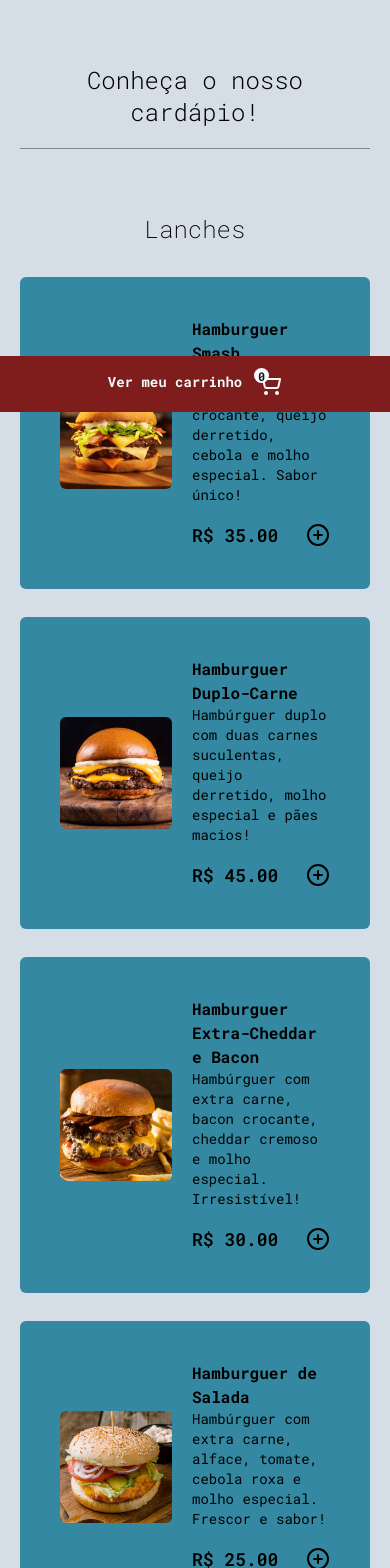
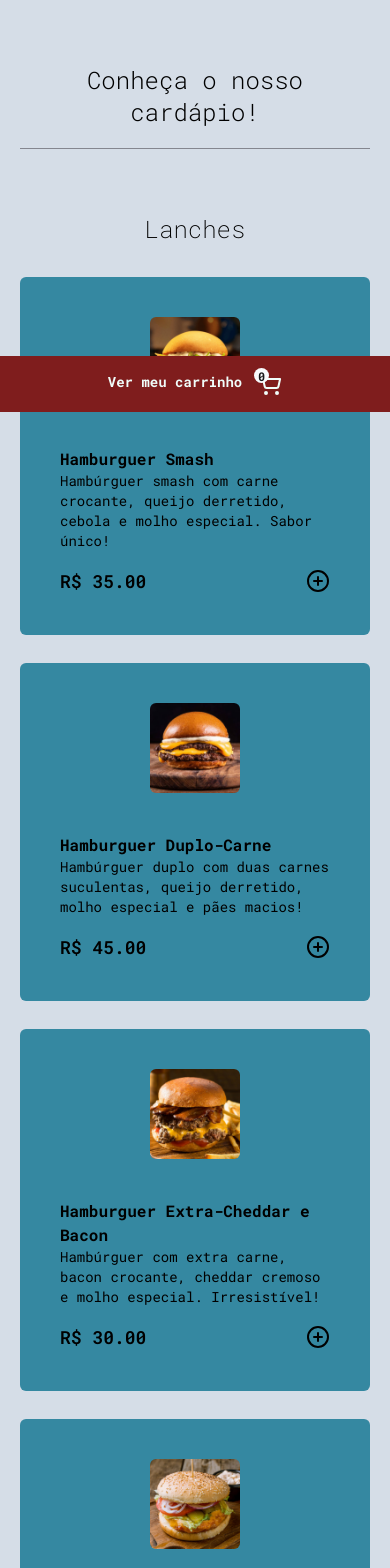
Before and after one commit to victorzld/cardapio-online, a Next.js app: page / in a window 390 px wide. Shown: the part 432-2000 px from the top of the page. Built offline with nearby package versions, Linux system fonts and the light colour scheme.

Commit message:
fix item responsiveness

```diff
--- a/src/app/pages/cardapio/cardapio.tsx
+++ b/src/app/pages/cardapio/cardapio.tsx
@@ -543,11 +543,11 @@ export default function Cardapio() {
                 </p>
 
                 <div className='grid grid-cols-1 md:grid-cols-2 px-5 gap-7 md:gap-10 mb-16'>
-                    <div className='group bg-cyan-700/80 mx-auto rounded-md p-10 flex gap-5 items-center justify-center w-full'>
+                    <div className='group max-sm:flex max-sm:flex-col max-sm:gap-10 bg-cyan-700/80 mx-auto rounded-md p-10 flex gap-5 items-center justify-center w-full'>
                         <img
                             src='/assets/hamb-1.png'
                             alt="Imagem do hamburguer"
-                            className="w-[112px] h-[112px] rounded-md group-hover:scale-105 group-hover:rotate-1 duration-500"
+                            className="w-[112px] h-[112px] max-sm:h-[90px] max-sm:w-[90px]  rounded-md group-hover:scale-105 group-hover:rotate-1 duration-500"
                         />
 
                         <div>
@@ -568,11 +568,11 @@ export default function Cardapio() {
                             </div>
                         </div>
                     </div>
-                    <div className='group bg-cyan-700/80 mx-auto rounded-md p-10 flex gap-5 items-center justify-center w-full'>
+                    <div className='group max-sm:flex max-sm:flex-col max-sm:gap-10 bg-cyan-700/80 mx-auto rounded-md p-10 flex gap-5 items-center justify-center w-full'>
                         <img
                             src='/assets/hamb-3.png'
                             alt="Imagem do hamburguer"
-                            className="w-[112px] h-[112px] rounded-md group-hover:scale-105 group-hover:rotate-1 duration-500"
+                            className="w-[112px] h-[112px] max-sm:h-[90px] max-sm:w-[90px]  rounded-md group-hover:scale-105 group-hover:rotate-1 duration-500"
                         />
 
                         <div>
@@ -593,11 +593,12 @@ export default function Cardapio() {
                             </div>
                         </div>
                     </div>
-                    <div className='group bg-cyan-700/80 mx-auto rounded-md p-10 flex gap-5 items-center justify-center w-full'>
+
+                    <div className='group max-sm:flex max-sm:flex-col max-sm:gap-10 bg-cyan-700/80 mx-auto rounded-md p-10 flex gap-5 items-center justify-center w-full'>
                         <img
                             src='/assets/hamb-2.png'
                             alt="Imagem do hamburguer"
-                            className="w-[112px] h-[112px] rounded-md group-hover:scale-105 group-hover:rotate-1 duration-500"
+                            className="w-[112px] h-[112px] max-sm:h-[90px] max-sm:w-[90px]  rounded-md group-hover:scale-105 group-hover:rotate-1 duration-500"
                         />
 
                         <div>
@@ -618,11 +619,11 @@ export default function Cardapio() {
                             </div>
                         </div>
                     </div>
-                    <div className='group bg-cyan-700/80 mx-auto rounded-md p-10 flex gap-5 items-center justify-center w-full'>
+                    <div className='group max-sm:flex max-sm:flex-col max-sm:gap-10 bg-cyan-700/80 mx-auto rounded-md p-10 flex gap-5 items-center justify-center w-full'>
                         <img
                             src='/assets/hamb-4.png'
                             alt="Imagem do hamburguer"
-                            className="w-[112px] h-[112px] rounded-md group-hover:scale-105 group-hover:rotate-1 duration-500"
+                            className="w-[112px] h-[112px] max-sm:h-[90px] max-sm:w-[90px]  rounded-md group-hover:scale-105 group-hover:rotate-1 duration-500"
                         />
 
                         <div>
@@ -653,11 +654,11 @@ export default function Cardapio() {
                 </p>
 
                 <div className='grid grid-cols-1 md:grid-cols-2 px-5 gap-7 md:gap-10 mb-16'>
-                    <div className='group bg-cyan-700/80 mx-auto rounded-md p-10 flex gap-5 items-center justify-start w-full'>
+                    <div className='group max-sm:flex max-sm:flex-col max-sm:gap-10 bg-cyan-700/80 mx-auto rounded-md p-10 flex gap-5 items-center justify-start w-full'>
                         <img
                             src='/assets/refri-1.png'
                             alt="Imagem da Bebida"
-                            className="w-[112px] h-[112px] rounded-md group-hover:scale-105 group-hover:rotate-1 duration-500"
+                            className="w-[112px] h-[112px] max-sm:h-[90px] max-sm:w-[90px]  rounded-md group-hover:scale-105 group-hover:rotate-1 duration-500"
                         />
                         <div className="w-full">
                             <p className='font-bold'>Coca-Cola Lata</p>
@@ -673,11 +674,11 @@ export default function Cardapio() {
                             </div>
                         </div>
                     </div>
-                    <div className='group bg-cyan-700/80 mx-auto rounded-md p-10 flex gap-5 items-center justify-start w-full'>
+                    <div className='group max-sm:flex max-sm:flex-col max-sm:gap-10 bg-cyan-700/80 mx-auto rounded-md p-10 flex gap-5 items-center justify-start w-full'>
                         <img
                             src='/assets/refri-2.png'
                             alt="Imagem da Bebida"
-                            className="w-[112px] h-[112px] rounded-md group-hover:scale-105 group-hover:rotate-1 duration-500"
+                            className="w-[112px] h-[112px] max-sm:h-[90px] max-sm:w-[90px]  rounded-md group-hover:scale-105 group-hover:rotate-1 duration-500"
                         />
                         <div className="w-full">
                             <p className='font-bold'>Guaraná Lata</p>
@@ -693,11 +694,11 @@ export default function Cardapio() {
                             </div>
                         </div>
                     </div>
-                    <div className='group bg-cyan-700/80 mx-auto rounded-md p-10 flex gap-5 items-center justify-start w-full'>
+                    <div className='group max-sm:flex max-sm:flex-col max-sm:gap-10 bg-cyan-700/80 mx-auto rounded-md p-10 flex gap-5 items-center justify-start w-full'>
                         <img
                             src='/assets/suco-1.png'
                             alt="Imagem da Bebida"
-                            className="w-[112px] h-[112px] rounded-md group-hover:scale-105 group-hover:rotate-1 duration-500"
+                            className="w-[112px] h-[112px] max-sm:h-[90px] max-sm:w-[90px] rounded-md group-hover:scale-105 group-hover:rotate-1 duration-500"
                         />
                         <div className="w-full">
                             <p className='font-bold'>Suco de Uva</p>
@@ -713,11 +714,11 @@ export default function Cardapio() {
                             </div>
                         </div>
                     </div>
-                    <div className='group bg-cyan-700/80 mx-auto rounded-md p-10 flex gap-5 items-center justify-start w-full'>
+                    <div className='group max-sm:flex max-sm:flex-col max-sm:gap-10 bg-cyan-700/80 mx-auto rounded-md p-10 flex gap-5 items-center justify-start w-full'>
                         <img
                             src='/assets/suco-2.png'
                             alt="Imagem da Bebida"
-                            className="w-[112px] h-[112px] rounded-md group-hover:scale-105 group-hover:rotate-1 duration-500"
+                            className="w-[112px] h-[112px] max-sm:h-[90px] rounded-md group-hover:scale-105 group-hover:rotate-1 duration-500"
                         />
                         <div className="w-full">
                             <p className='font-bold'>Suco de Pessêgo</p>
```
